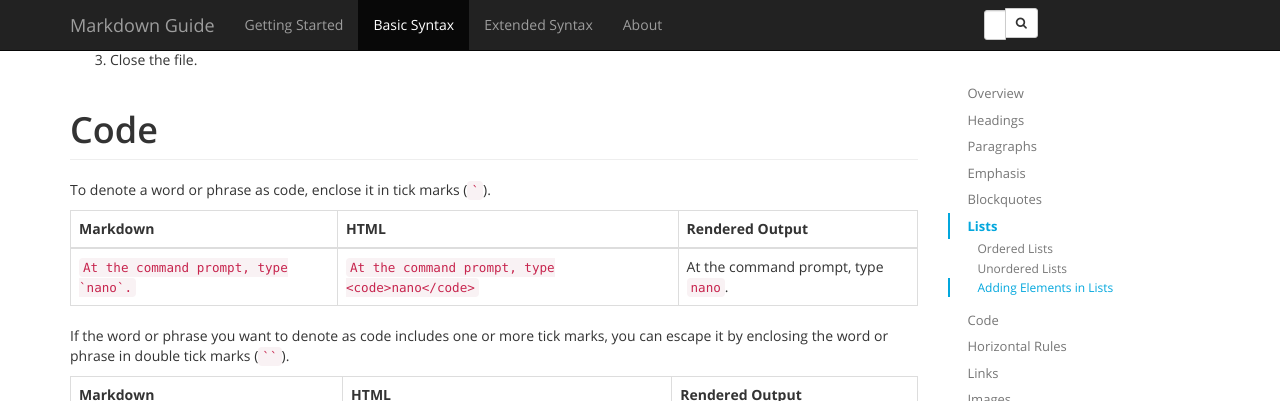
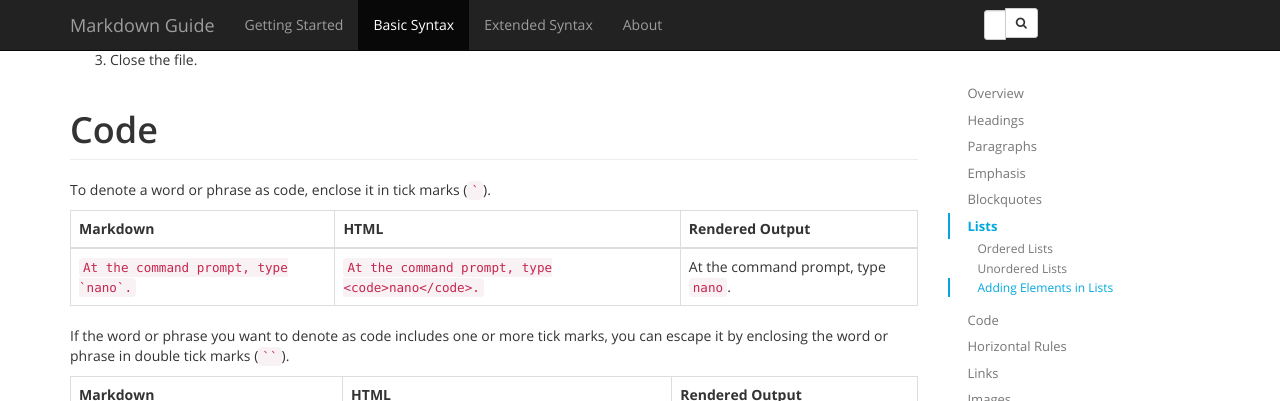
Before and after one commit to mattcone/markdown-guide, a Jekyll site: the page built from basic-syntax.md, in a window 1280 px wide and 900 px high, scrolled down 7510 px. Shown: the top 401 px of the window. Built offline with Jekyll 4.4.1, drawn with Linux system fonts in a browser that asks for light colours; comment, search, counter and statistics services are not loaded.

Commit message:
Add missing period

```diff
--- a/_content/basic-syntax/code.md
+++ b/_content/basic-syntax/code.md
@@ -13,7 +13,7 @@ To denote a word or phrase as code, enclose it in tick marks (`` ` ``).
   <tbody>
     <tr>
       <td><code class="highlighter-rouge">At the command prompt, type `nano`.</code></td>
-      <td><code class="highlighter-rouge">At the command prompt, type &lt;code&gt;nano&lt;/code&gt; </code></td>
+      <td><code class="highlighter-rouge">At the command prompt, type &lt;code&gt;nano&lt;/code&gt;. </code></td>
       <td>At the command prompt, type <code class="highlighter-rouge">nano</code>.</td>
     </tr>
   </tbody>
```
